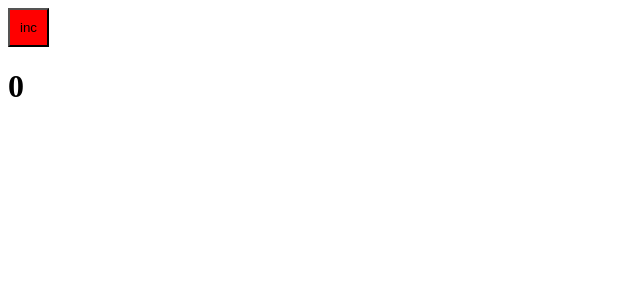
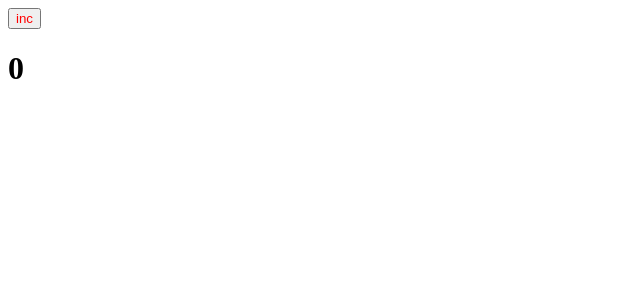
Before and after one commit to Viacheslav-ua/webpack_course, a React app: page / in a window 1280 px wide. Shown: the top 300 px of the page, without its empty margins (0-640 px from the left). Built offline with nearby package versions, Linux system fonts and the light colour scheme.

Commit message:
added typing.d.ts

```diff
--- /dev/null
+++ b/src/components/App.module.scss
@@ -0,0 +1,3 @@
+.btn {
+    color: red;
+}
--- a/src/components/App.scss
+++ /dev/null
@@ -1,4 +0,0 @@
-button {
-    background-color: red;
-    padding: 10px;
-}
--- a/src/components/App.tsx
+++ b/src/components/App.tsx
@@ -1,5 +1,5 @@
 import React, { useState } from 'react';
-import './App.scss'
+import classes from './App.module.scss'
 
 const App = () => {
 
@@ -11,7 +11,7 @@ const App = () => {
 
     return (
         <div>
-          <button onClick={increment}>inc</button>
+          <button className={classes.btn} onClick={increment}>inc</button>
          <h1>{count}</h1>
         </div>
     );
```
Also changed, not shown: src/typings.d.ts (added, +10 -0 lines), 10 other files (tests, documents, lock files or other folders).
